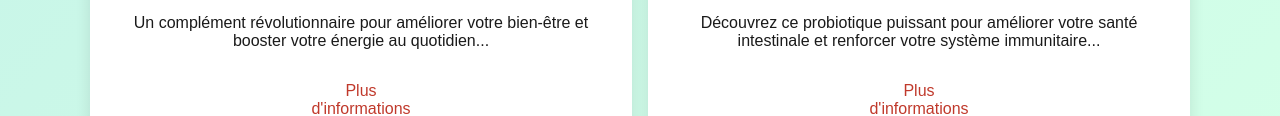
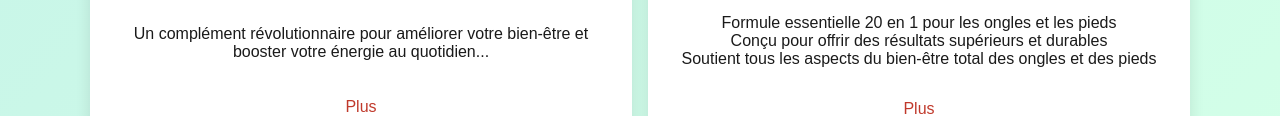
Before and after one commit to wwwaffiliationukcom/www.affiliationuk.com, a plain HTML site: page index.html in a window 1280 px wide. Shown: the part 1172-1288 px from the top of the page. Drawn offline with Linux system fonts and the light colour scheme.

Commit message:
Update index.html

```diff
--- a/index.html
+++ b/index.html
@@ -209,7 +209,11 @@
       <div class="produit-grille">
         <h3>Digestion</h3>
         <img src="https://metanailcomplex.com/includes/img/hero-image.png" alt="Produit digestion" />
-        <p>Découvrez ce probiotique puissant pour améliorer votre santé intestinale et renforcer votre système immunitaire...</p>
+        <p>
+          Formule essentielle 20 en 1 pour les ongles et les pieds<br />
+          Conçu pour offrir des résultats supérieurs et durables<br />
+          Soutient tous les aspects du bien-être total des ongles et des pieds
+        </p>
         <a class="produit-lien" href="https://35220qo6xfd8u09ihdg8ohyt59.hop.clickbank.net" target="_blank" rel="noopener">
           Plus<br />d'informations
         </a>
```
